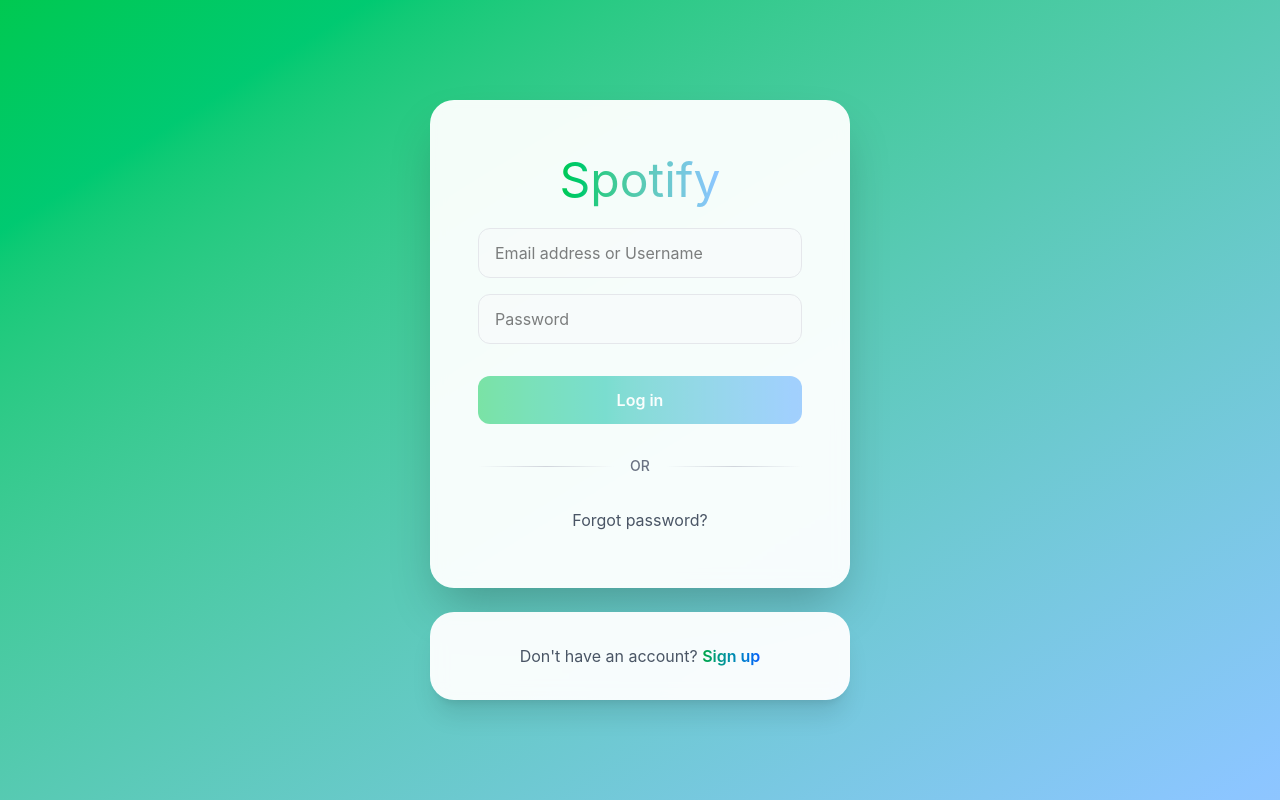
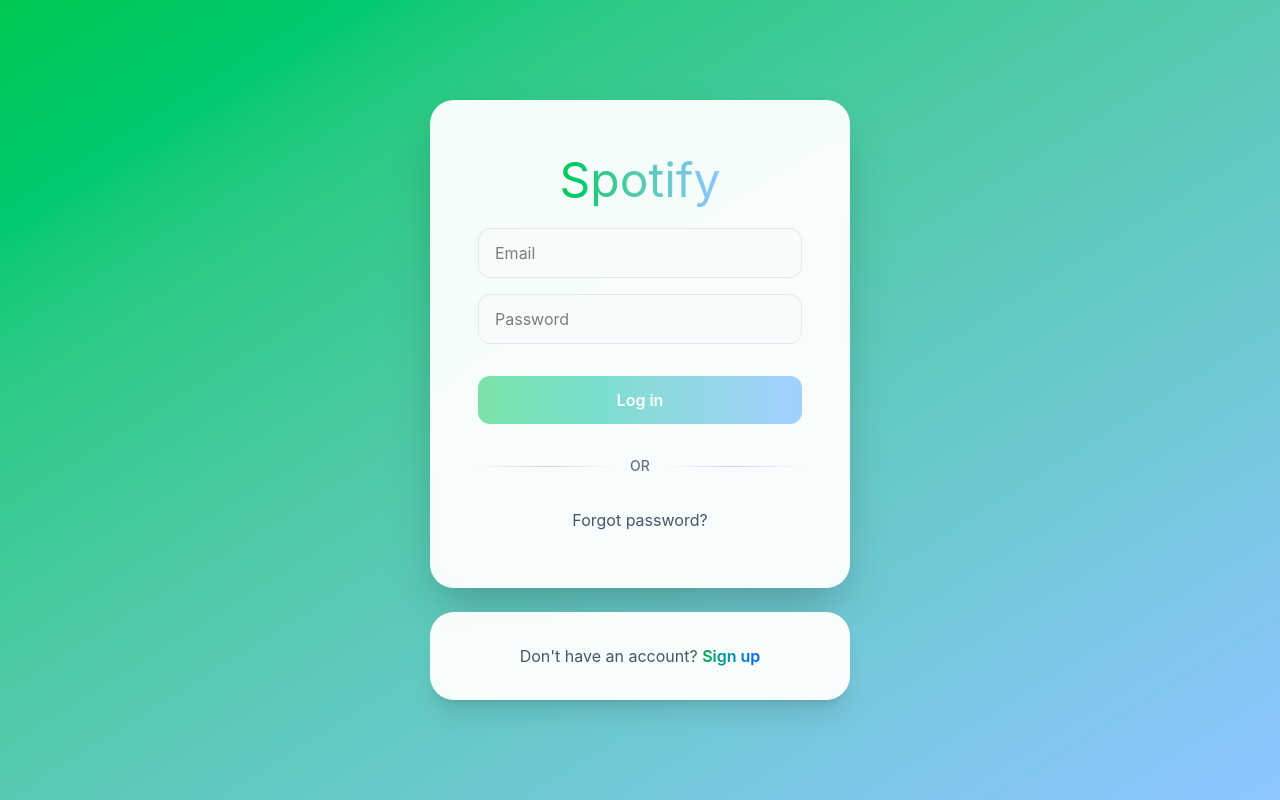
Before and after one commit to crado00/team-project, a React (Vite) app in the folder music-playlist-frontend/: page /login in a window 1280 px wide. Built offline with nearby package versions, Linux system fonts and the light colour scheme; no server answers.

Commit message:
login, 회원가입 수정

```diff
--- a/music-playlist-frontend/src/pages/login.jsx
+++ b/music-playlist-frontend/src/pages/login.jsx
@@ -55,8 +55,8 @@
           <form className="space-y-4" onSubmit={handleSubmit}>
             <Input
               type="text"
-              name="emailOrUsername"
-              placeholder="Email address or Username"
+              name="email"
+              placeholder="Email"
               value={formData.email}
               onChange={handleChange}
               required
--- a/music-playlist-frontend/src/pages/signup.jsx
+++ b/music-playlist-frontend/src/pages/signup.jsx
@@ -59,15 +59,6 @@
           required
           className="w-full px-4 py-2 border border-gray-300 rounded-md focus:outline-none focus:ring-2 focus:ring-blue-500"
         />
-        <input
-          type="password"
-          name="confirmPassword"
-          placeholder="password check"
-          value={form.confirmPassword}
-          onChange={handleChange}
-          required
-          className="w-full px-4 py-2 border border-gray-300 rounded-md focus:outline-none focus:ring-2 focus:ring-blue-500"
-        />
         <button
           type="submit"
           className="w-full bg-blue-600 text-white py-2 rounded-md hover:bg-blue-700 transition duration-200"
```
